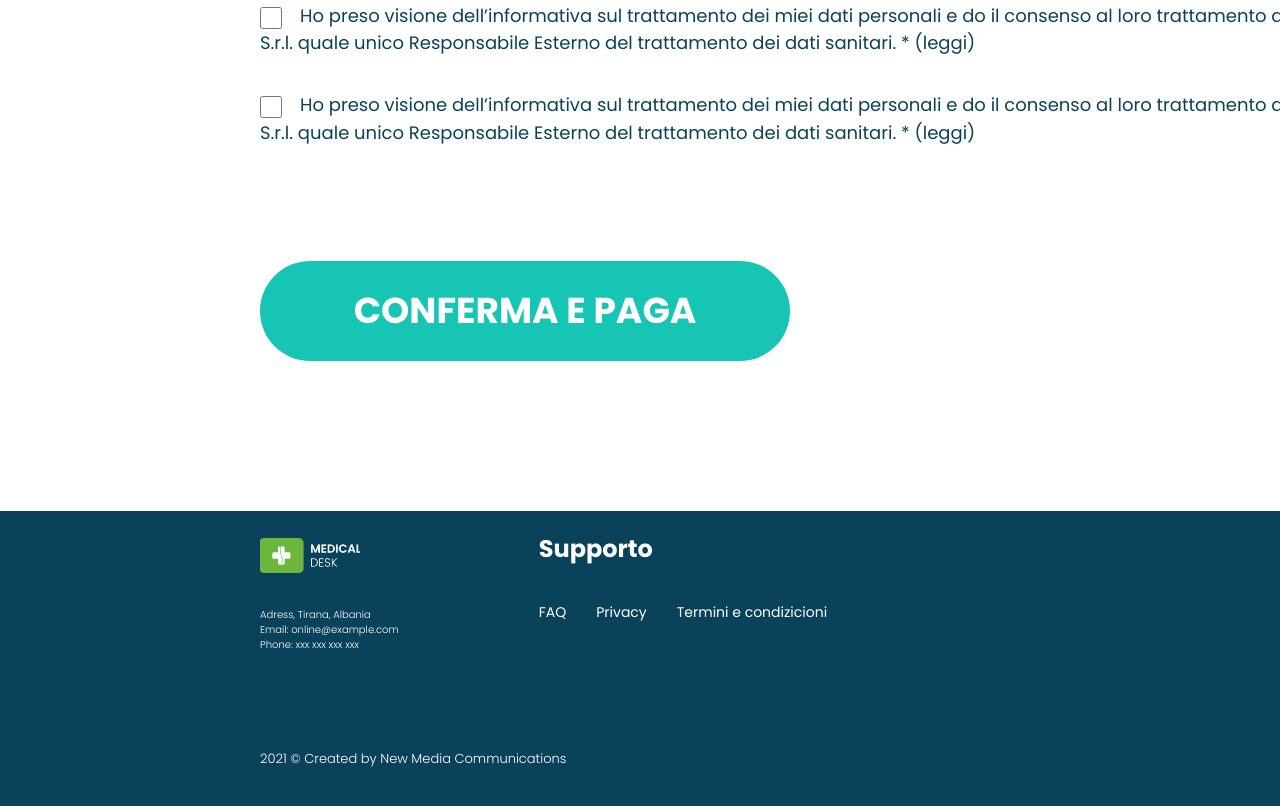
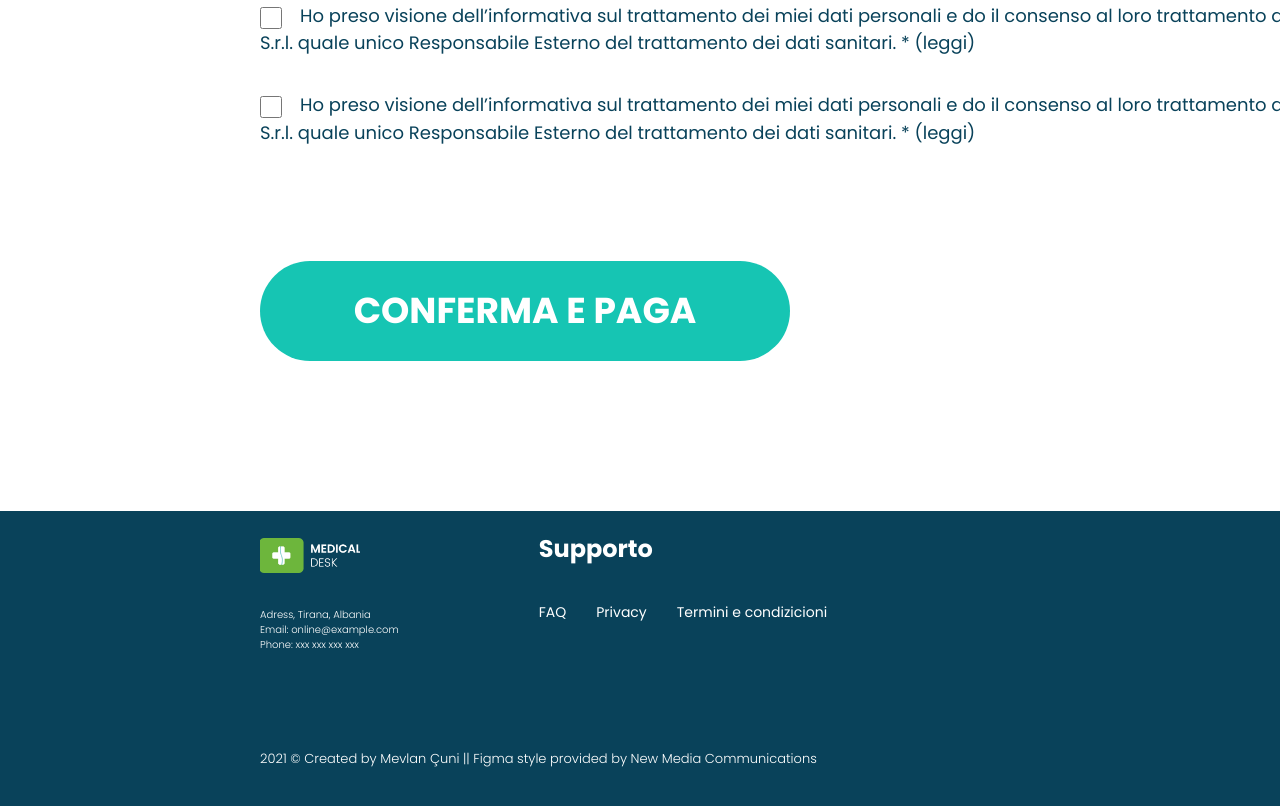
Before and after one commit to tryMatrix/New-Media-Internship, a website: page Medical Desk/index.html in a window 1280 px wide. Shown: the part 5319-6125 px from the top of the page. Drawn offline with Linux system fonts and the light colour scheme.

Commit message:
Update index.html

```diff
--- a/Medical Desk/index.html
+++ b/Medical Desk/index.html
@@ -525,7 +525,7 @@
 
 
         <div class="footnote">
-            <h6>2021 © Created by New Media Communications</h6>
+            <h6>2021 © Created by Mevlan Çuni || Figma style provided by New Media Communications</h6>
         </div>
     </div>
     <script src="script.js"></script>
```
